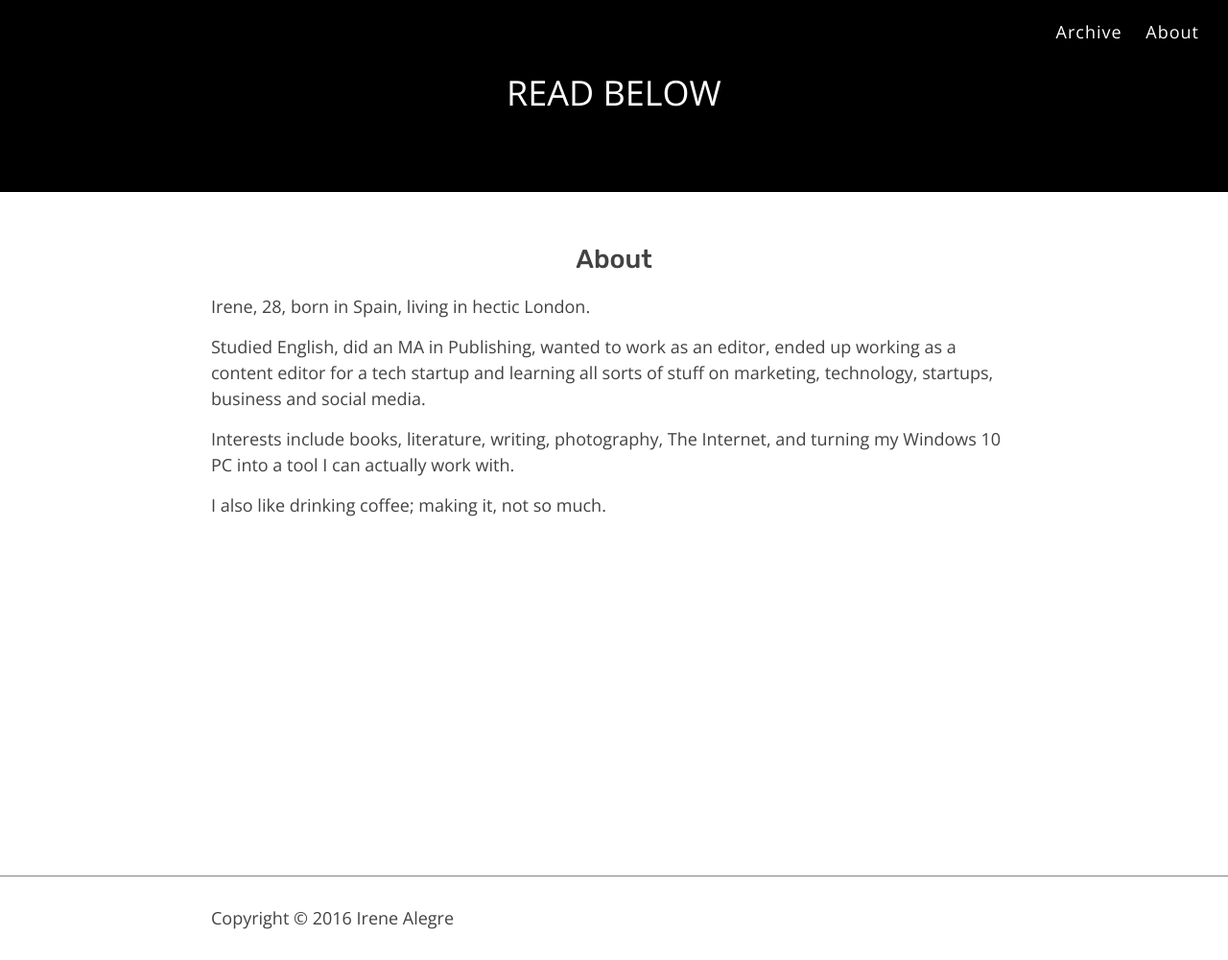
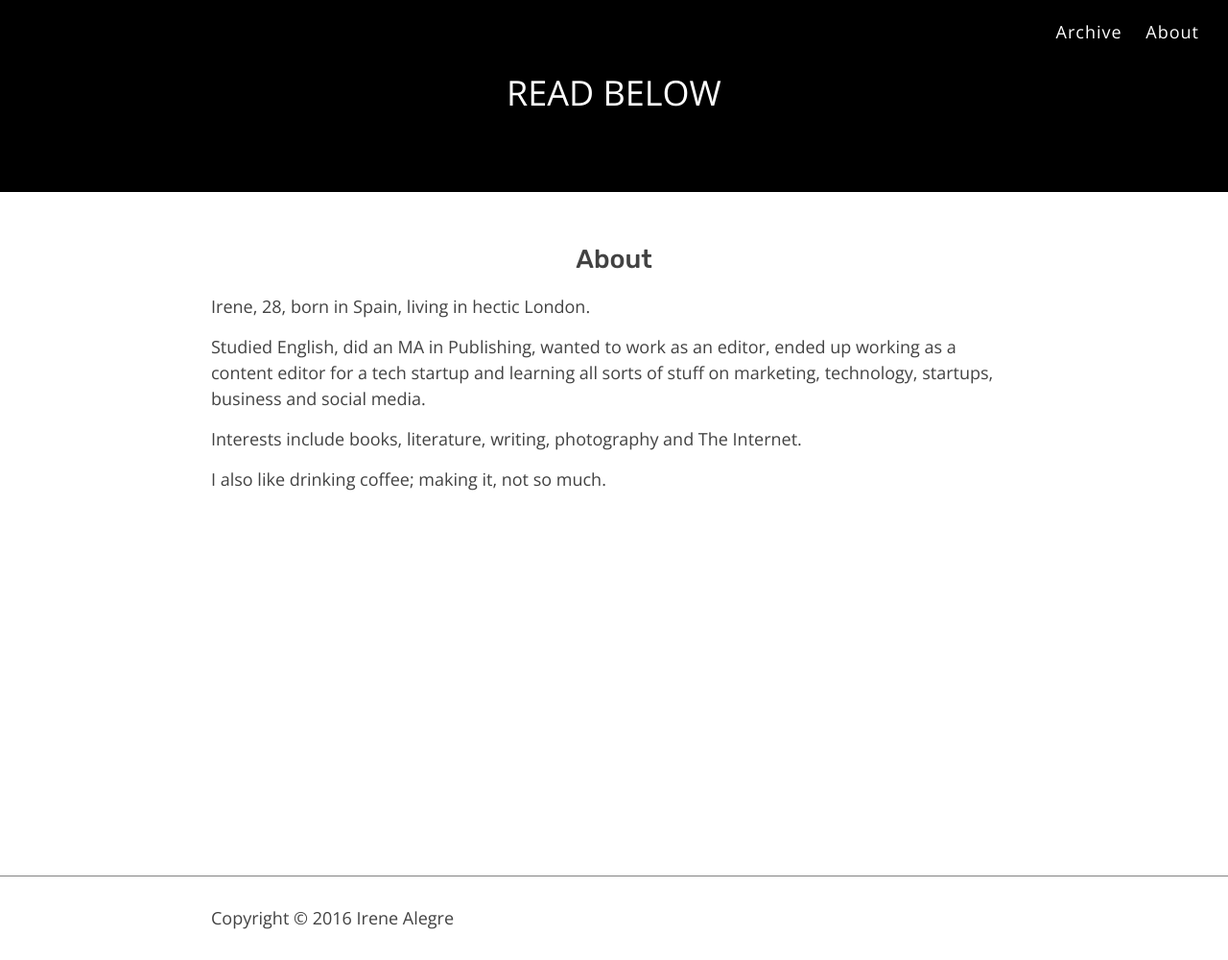
Before and after one commit to irenealgi/readbelow, a Jekyll site: the page built from about.md, in a window 1280 px wide. Shown: the whole page at 96% size. Built offline with Jekyll 4.4.1, drawn with Linux system fonts in a browser that asks for light colours.

Commit message:
Update about.md

```diff
--- a/about.md
+++ b/about.md
@@ -9,7 +9,6 @@ Studied English, did an MA in Publishing, wanted to work as an editor, ended up
 working as a content editor for a tech startup and learning all sorts of stuff
 on marketing, technology, startups, business and social media.
 
-Interests include books, literature, writing, photography, The Internet, and
-turning my Windows 10 PC into a tool I can actually work with.
+Interests include books, literature, writing, photography and The Internet.
 
 I also like drinking coffee; making it, not so much.
```
